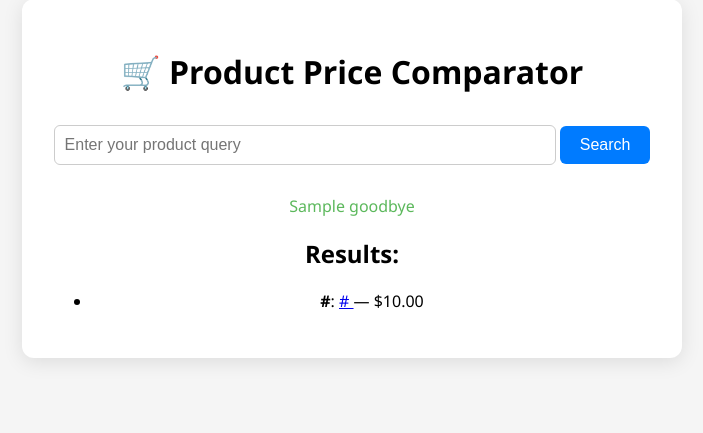
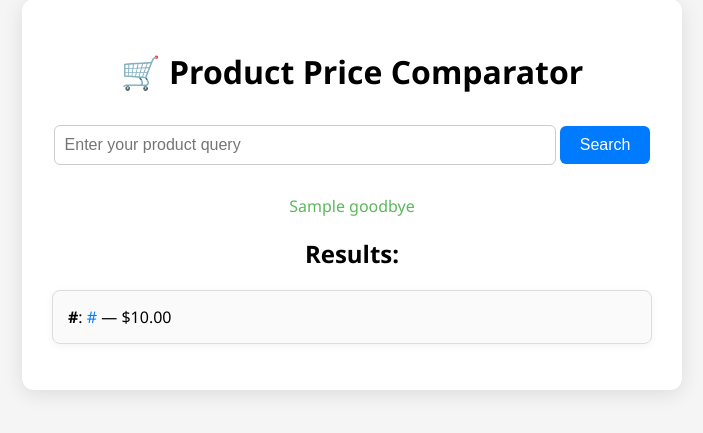
Before and after one commit to adhithyalakshman/NOVA, a Flask app: template product_bot_web/templates/index.html in a window 1280 px wide. Shown: the part 61-494 px from the top of the page, without its empty margins (288-991 px from the left). Run offline with Flask 3, Linux system fonts and the light colour scheme; the template is opened without the code that fills it: most values are stand-ins (such as "Sample title", 1, 10 or a date in 2020).

Commit message:
Update styles.css

```diff
--- a/product_bot_web/static/styles.css
+++ b/product_bot_web/static/styles.css
@@ -47,3 +47,25 @@ button:hover {
     color: #5cb85c;
     margin-top: 20px;
 }
+.product-list {
+    list-style-type: none;
+    padding: 0;
+}
+
+.product-result {
+    border: 1px solid #ddd;
+    padding: 15px;
+    margin: 10px 0;
+    border-radius: 8px;
+    background: #fafafa;
+    box-shadow: 0 2px 8px rgba(0,0,0,0.05);
+    text-align: left;
+}
+
+.product-result a {
+    color: #007BFF;
+    text-decoration: none;
+}
+
+.product-result a:hover {
+    text-decoration: underline;
```
